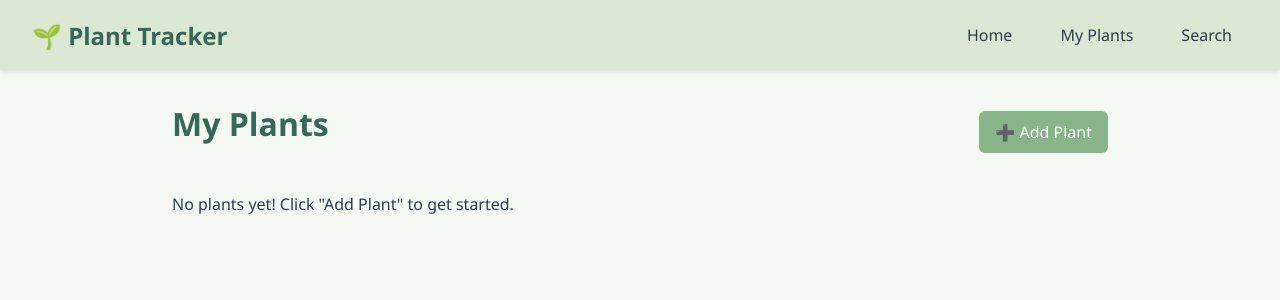
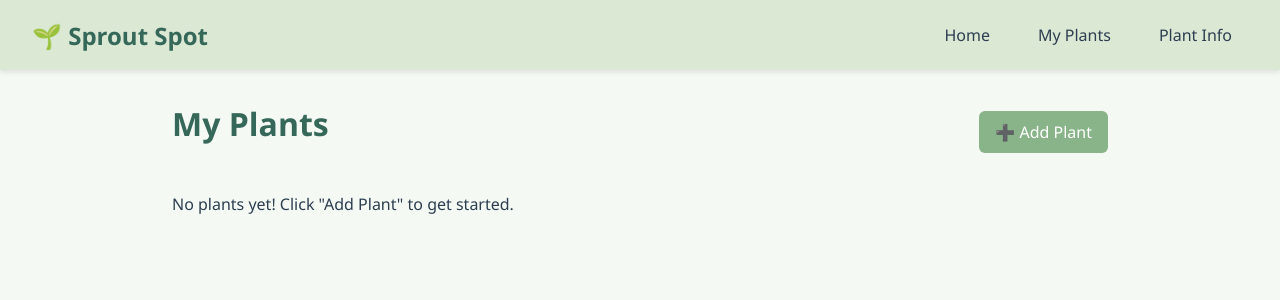
Before and after one commit to Floridaked/Agile-Dev-Project, a Flask app: page /my_plants in a window 1280 px wide. Shown: the top 300 px of the page. Run offline with Flask 3, Linux system fonts and the light colour scheme; data that the repository does not hold is empty.

Commit message:
change name

```diff
--- a/app.py
+++ b/app.py
@@ -82,14 +82,14 @@ api_key = "sk-mpir681573d064bfb10191"
 
 def get_plant_info(query):
     url = f"https://perenual.com/api/species-list?key={api_key}&q={query}"
-    response = requests.get(url)
+    response = http_requests.get(url)
     if response.status_code == 200:
         return response.json()
     return {"data": []}
 
 def get_plant_details(plant_id):
     url = f"https://perenual.com/api/species-care-guide-list?key={api_key}&species_id={plant_id}"
-    response = requests.get(url)
+    response = http_requests.get(url)
     if response.status_code == 200:
         return response.json()
     return {"data": []}
--- a/templates/add_plant.html
+++ b/templates/add_plant.html
@@ -8,7 +8,7 @@
 </head>
 <body>
     <nav>
-        <h2>🌱 Plant Tracker</h2>
+        <h2>🌱 Sprout Spot</h2>
         <div class="nav-links">
           <a href="{{ url_for('home') }}">Home</a>
           <a href="{{ url_for('plants') }}">My Plants</a>
--- a/templates/plant_detail.html
+++ b/templates/plant_detail.html
@@ -7,11 +7,11 @@
 </head>
 <body>
     <nav>
-        <h2>🌱 Plant Tracker</h2>
+        <h2>🌱 Sprout Spot</h2>
         <div class="nav-links">
           <a href="{{ url_for('home') }}">Home</a>
           <a href="{{ url_for('plants') }}">My Plants</a>
-          <a href="{{ url_for('search_plant') }}">Search</a>
+          <a href="{{ url_for('search_plant') }}">Plant Info</a>
           <a href="{{ url_for('add_plant_page') }}">Add Plant</a>
         </div>
     </nav>
--- a/templates/plant_info.html
+++ b/templates/plant_info.html
@@ -8,11 +8,11 @@
 
 <body>
     <nav>
-        <h2>🌱 Plant Tracker</h2>
+        <h2>🌱 Sprout Spot</h2>
         <div class="nav-links">
             <a href="{{ url_for('home') }}">Home</a>
             <a href="{{ url_for('plants') }}">My Plants</a>
-            <a href="{{ url_for('search_plant') }}">Search</a>
+            <a href="{{ url_for('search_plant') }}">Plant Info</a>
             <a href="{{ url_for('add_plant_page') }}">Add Plant</a>
         </div>
     </nav>
--- a/templates/plants.html
+++ b/templates/plants.html
@@ -10,11 +10,11 @@
 </head>
 <body>
     <nav>
-        <h2>🌱 Plant Tracker</h2>
+        <h2>🌱 Sprout Spot</h2>
         <div class="nav-links">
             <a href="{{ url_for('home') }}">Home</a>
             <a href="{{ url_for('plants') }}">My Plants</a>
-            <a href="{{ url_for('search_plant') }}">Search</a>
+            <a href="{{ url_for('search_plant') }}">Plant Info</a>
         </div>
 
     </nav>
--- a/templates/search_plant.html
+++ b/templates/search_plant.html
@@ -12,7 +12,7 @@
         <div class="nav-links">
             <a href="{{ url_for('home') }}">Home</a>
             <a href="{{ url_for('plants') }}">My Plants</a>
-            <a href="{{ url_for('search_plant') }}">Search</a>
+            <a href="{{ url_for('search_plant') }}">Plant Info</a>
             <a href="{{ url_for('add_plant_page') }}">Add Plant</a>
         </div>
     </nav>
--- a/templates/search_results.html
+++ b/templates/search_results.html
@@ -8,7 +8,7 @@
 
 <body>
     <nav>
-        <h2>🌱 Plant Tracker</h2>
+        <h2>🌱 Sprout Spot</h2>
         <div class="nav-links">
             <a href="{{ url_for('home') }}">Home</a>
             <a href="{{ url_for('plants') }}">My Plants</a>
```
